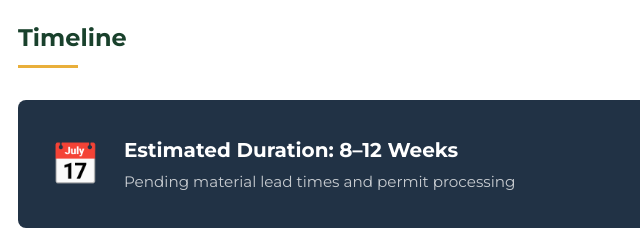
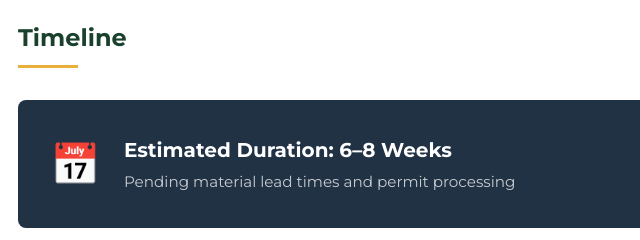
Before and after one commit to unicornrobot42-ai/timberline-build-proposals, a plain HTML site: page docs/michelle-sambrano-diamond-bar/index.html in a window 1280 px wide. Shown: the part 4340-4580 px from the top of the page, 196-836 px from the left. Drawn offline with Linux system fonts and the light colour scheme.

Commit message:
Update timeline to 6-8 weeks

```diff
--- a/docs/michelle-sambrano-diamond-bar/index.html
+++ b/docs/michelle-sambrano-diamond-bar/index.html
@@ -491,7 +491,7 @@
             <div class="timeline-box">
                 <div class="timeline-icon">📅</div>
                 <div class="timeline-content">
-                    <h3>Estimated Duration: 8–12 Weeks</h3>
+                    <h3>Estimated Duration: 6–8 Weeks</h3>
                     <p>Pending material lead times and permit processing</p>
                 </div>
             </div>
```
